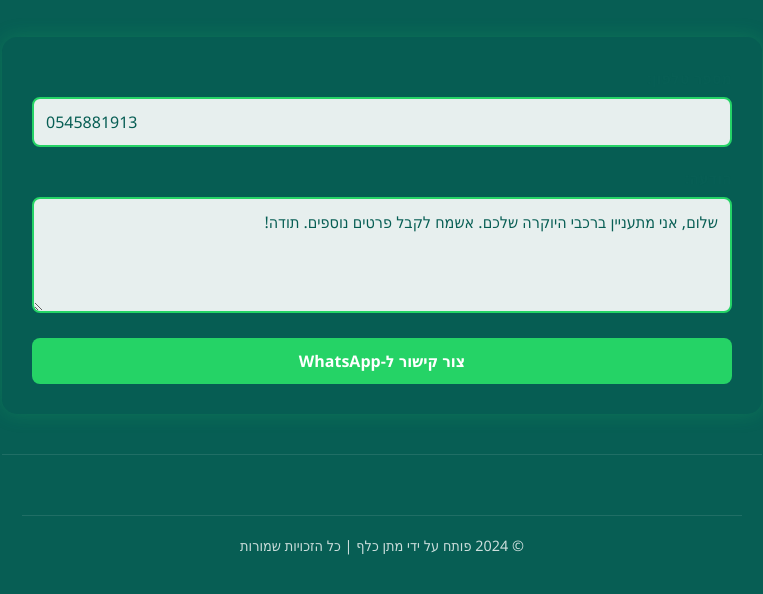
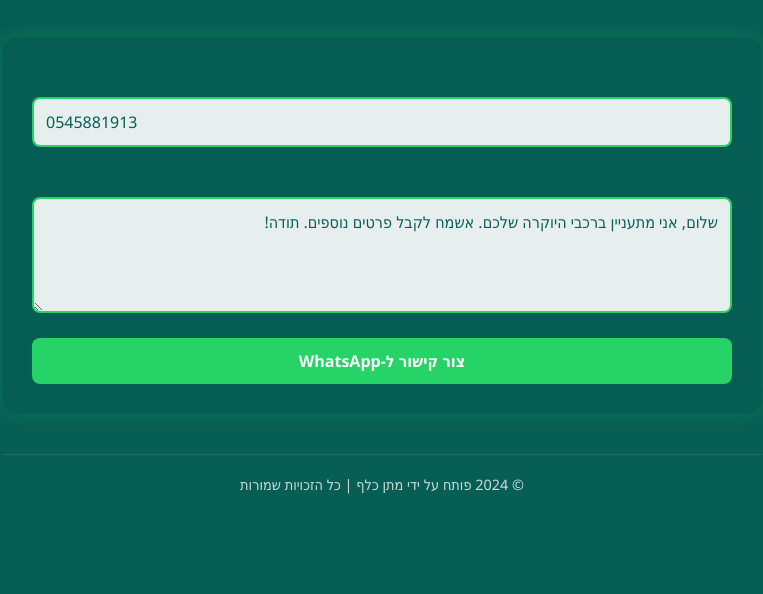
Before and after one commit to MatanCH2020/Oshri, a plain HTML site: page index.html in a window 1280 px wide. Shown: the part 120-714 px from the top of the page, without its empty margins (258-1021 px from the left). Drawn offline with Linux system fonts and the light colour scheme.

Commit message:
תיקון כפילות בתגית הפוטר

```diff
--- a/index.html
+++ b/index.html
@@ -63,9 +63,7 @@
         </main>
 
         <footer>
-            <p> <footer>
-                <p>© 2024 פותח על ידי מתן כלף | כל הזכויות שמורות</p>
-
+            <p>© 2024 פותח על ידי מתן כלף | כל הזכויות שמורות</p>
         </footer>
     </div>
     <script src="script.js"></script>
```
